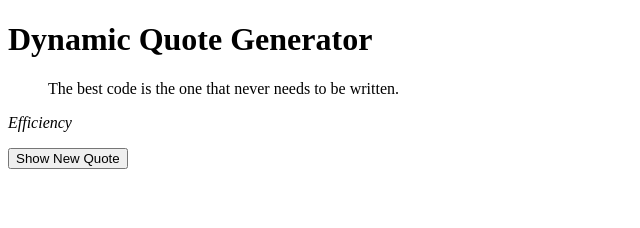
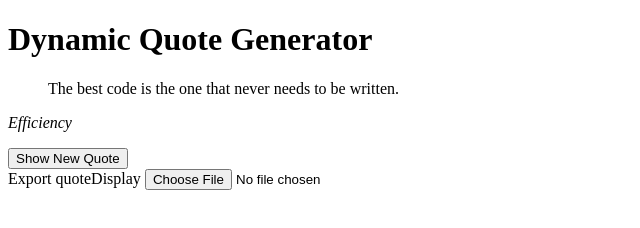
Before and after one commit to T-Chabalala/alx_fe_javascript, a plain HTML site: page dom-manipulation/index.html in a window 1280 px wide. Shown: the whole page, without its empty margins (0-640 px from the left). Drawn offline with Linux system fonts and the light colour scheme.

Commit message:
Added index1.html and script1.js

```diff
--- a/dom-manipulation/index.html
+++ b/dom-manipulation/index.html
@@ -10,5 +10,11 @@
     <div id="quoteDisplay"></div>
     <button id="newQuote">Show New Quote</button>
     <script src="script.js"></script>
+
+    <div id="importFile">
+      <buttuon onclick="importFromJsonFile()">Export quoteDisplay</buttuon>
+      <input type="file" id="importFile" accept=".json" onchange="importFromJsonFile(event)" />
+    </div>
+
   </body>
   </html>
```
Also changed, not shown: dom-manipulation/index1.html (added), dom-manipulation/script1.js (added).
